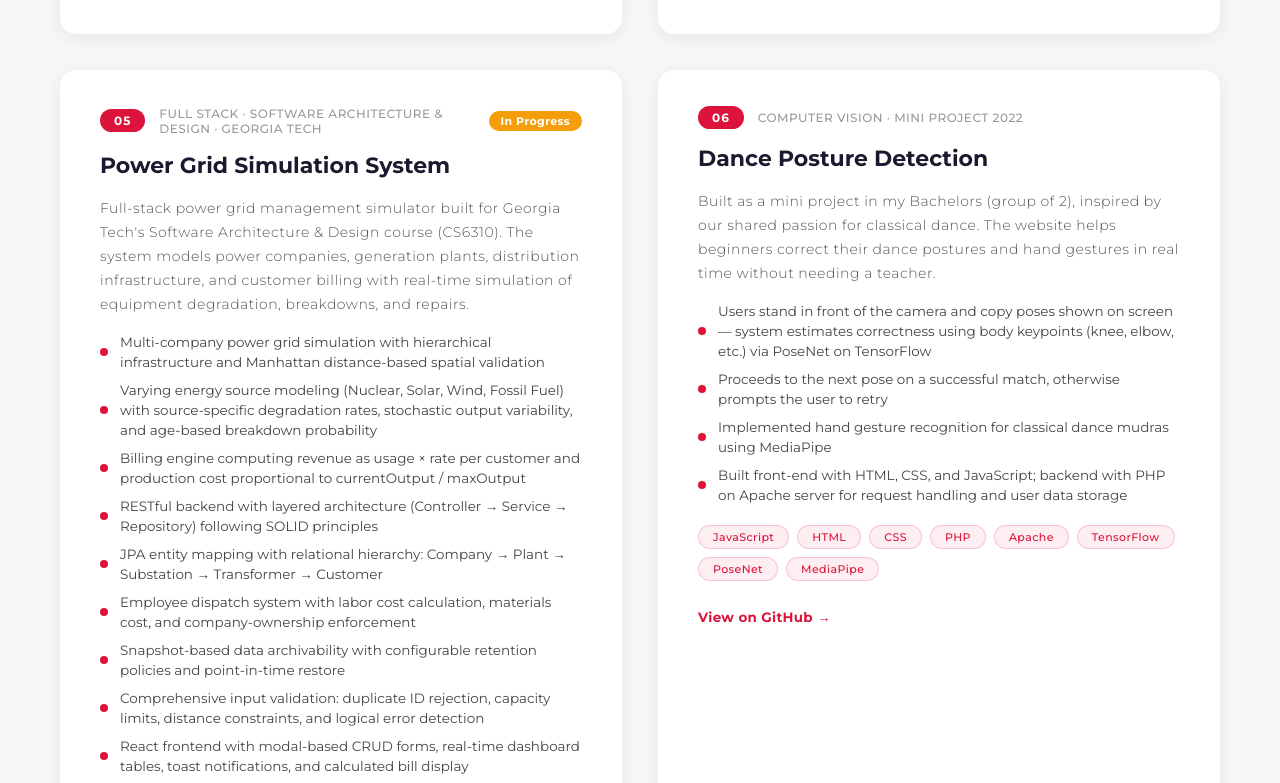
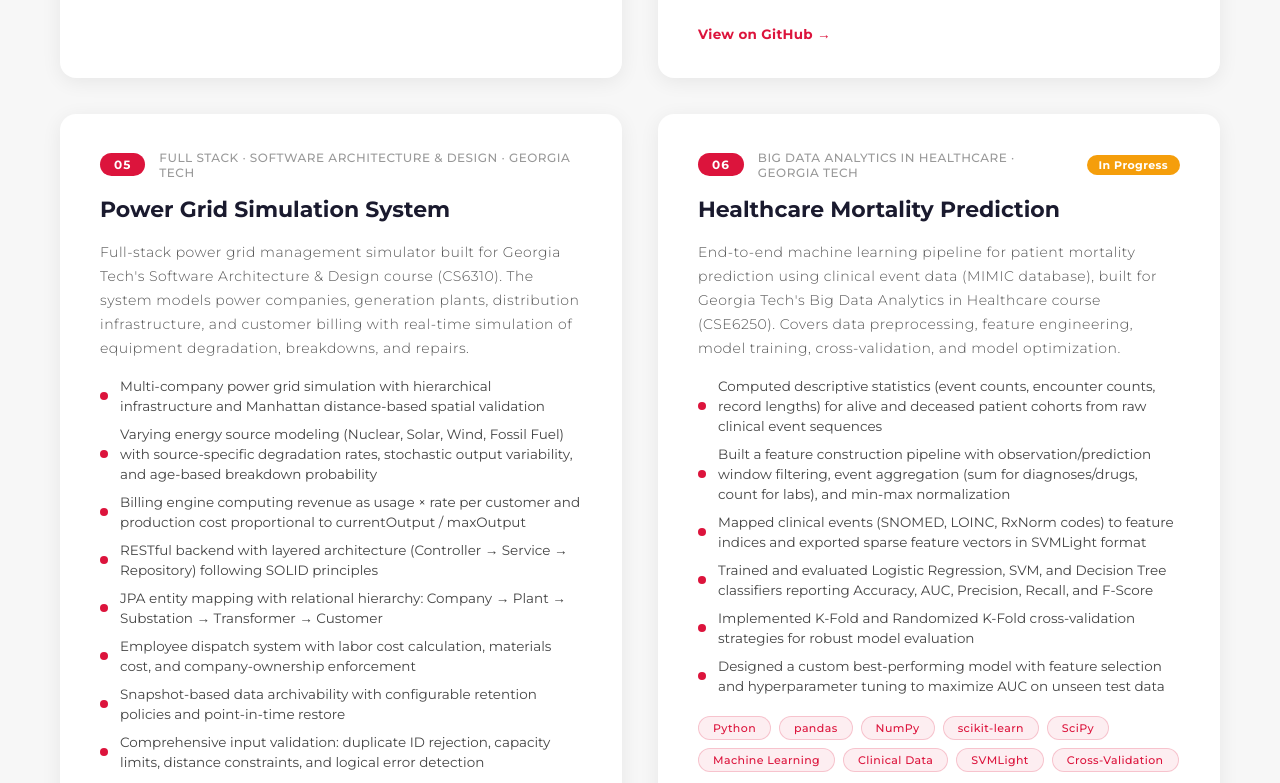
Before and after one commit to LishaRanganath/Lisha_Portfolio, a React (Create React App) app: page / in a window 1280 px wide. Shown: the part 3891-4674 px from the top of the page. Built offline with nearby package versions, Linux system fonts and the light colour scheme.

Commit message:
Added github links and project updates

```diff
--- a/src/components/Projects/Projects.jsx
+++ b/src/components/Projects/Projects.jsx
@@ -14,6 +14,7 @@ const projectsData = [
       'Ensured data reliability through atomic file operations, temporary file management, and idempotent task execution',
     ],
     tags: ['C++', 'gRPC', 'Protocol Buffers', 'Multithreading', 'Distributed Systems', 'MapReduce'],
+    link: 'https://github.com/rickyssj2/aos-project-4',
   },
   {
     number: '02',
@@ -57,12 +58,12 @@ const projectsData = [
       'Analyzed impact of NUMA architecture, cache coherence traffic, and network communication patterns on synchronization performance',
     ],
     tags: ['C', 'OpenMP', 'MPI', 'Parallel Computing', 'Distributed Systems', 'HPC', 'Linux', 'NUMA'],
+    link: 'https://github.com/rickyssj2/Project-2',
   },
   {
     number: '05',
     title: 'Power Grid Simulation System',
     category: 'Full Stack · Software Architecture & Design · Georgia Tech',
-    status: 'In Progress',
     desc: 'Full-stack power grid management simulator built for Georgia Tech\'s Software Architecture & Design course (CS6310). The system models power companies, generation plants, distribution infrastructure, and customer billing with real-time simulation of equipment degradation, breakdowns, and repairs.',
     highlights: [
       'Multi-company power grid simulation with hierarchical infrastructure and Manhattan distance-based spatial validation',
@@ -79,6 +80,23 @@ const projectsData = [
   },
   {
     number: '06',
+    title: 'Healthcare Mortality Prediction',
+    category: 'Big Data Analytics in Healthcare · Georgia Tech',
+    status: 'In Progress',
+    desc: 'End-to-end machine learning pipeline for patient mortality prediction using clinical event data (MIMIC database), built for Georgia Tech\'s Big Data Analytics in Healthcare course (CSE6250). Covers data preprocessing, feature engineering, model training, cross-validation, and model optimization.',
+    highlights: [
+      'Computed descriptive statistics (event counts, encounter counts, record lengths) for alive and deceased patient cohorts from raw clinical event sequences',
+      'Built a feature construction pipeline with observation/prediction window filtering, event aggregation (sum for diagnoses/drugs, count for labs), and min-max normalization',
+      'Mapped clinical events (SNOMED, LOINC, RxNorm codes) to feature indices and exported sparse feature vectors in SVMLight format',
+      'Trained and evaluated Logistic Regression, SVM, and Decision Tree classifiers reporting Accuracy, AUC, Precision, Recall, and F-Score',
+      'Implemented K-Fold and Randomized K-Fold cross-validation strategies for robust model evaluation',
+      'Designed a custom best-performing model with feature selection and hyperparameter tuning to maximize AUC on unseen test data',
+    ],
+    tags: ['Python', 'pandas', 'NumPy', 'scikit-learn', 'SciPy', 'Machine Learning', 'Clinical Data', 'SVMLight', 'Cross-Validation'],
+    link: 'https://github.com/LishaRanganath/healthcare_mortality_prediction',
+  },
+  {
+    number: '07',
     title: 'Dance Posture Detection',
     category: 'Computer Vision · Mini Project 2022',
     desc: 'Built as a mini project in my Bachelors (group of 2), inspired by our shared passion for classical dance. The website helps beginners correct their dance postures and hand gestures in real time without needing a teacher.',
```
